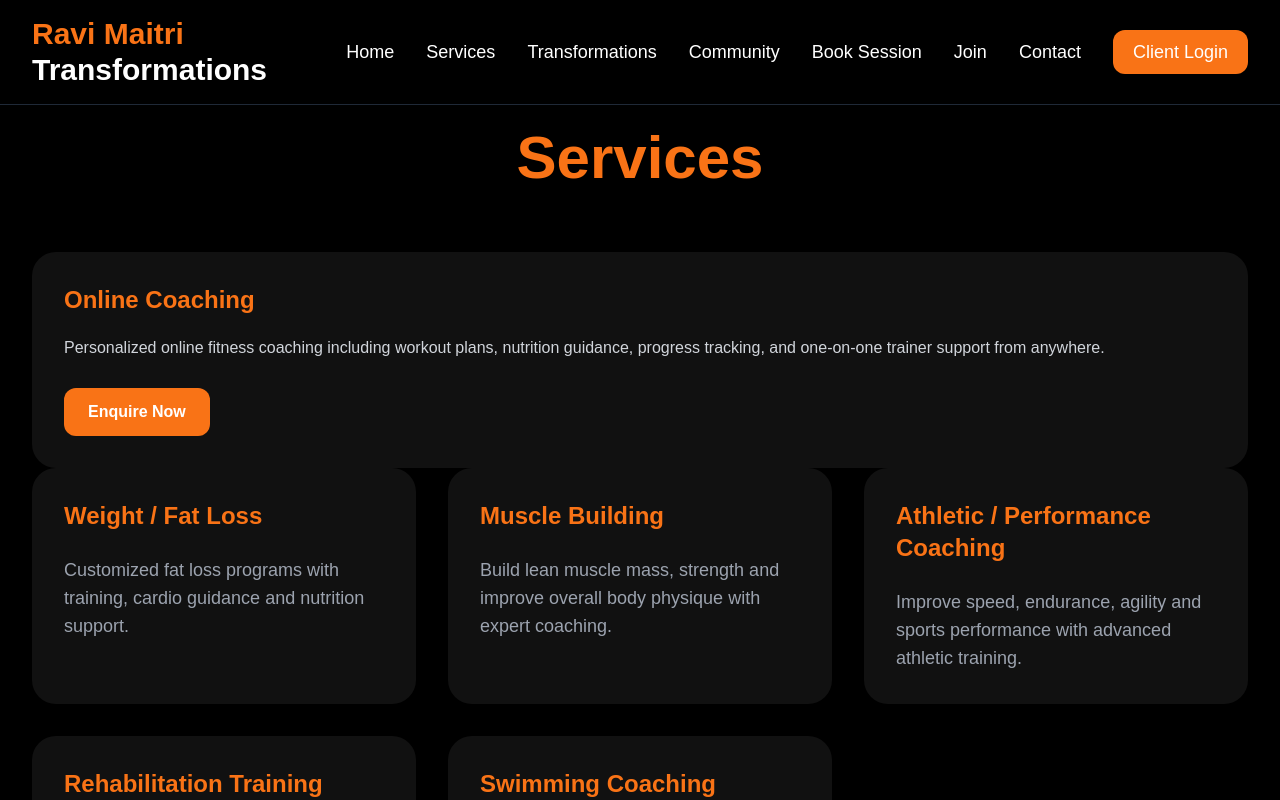
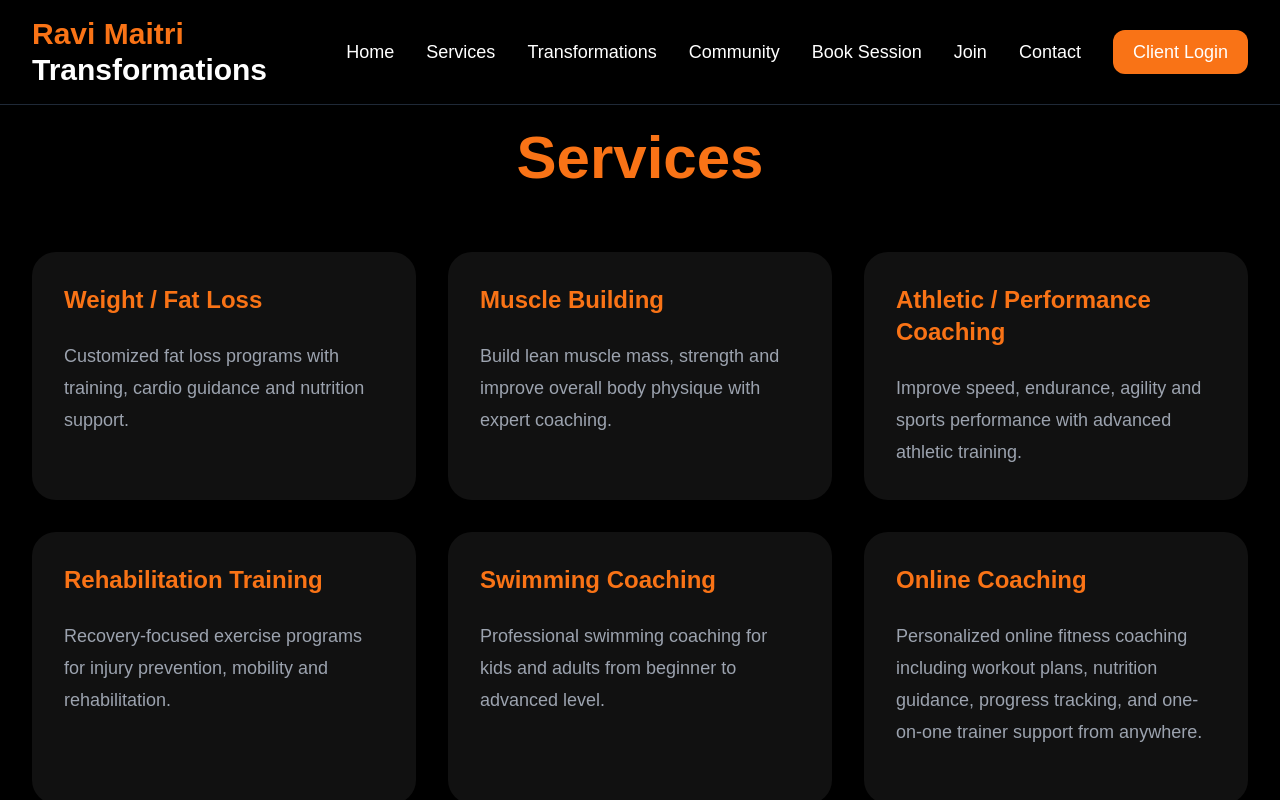
Before and after one commit to lakshumaitri/RaviMaitriTransformations, a React (Vite) app in the folder frontend/: page /services in a window 1280 px wide. Shown: the top 800 px of the page. Built offline with nearby package versions, Linux system fonts and the light colour scheme.

Commit message:
improved ui

```diff
--- a/frontend/src/pages/Services.jsx
+++ b/frontend/src/pages/Services.jsx
@@ -15,33 +15,12 @@ function Services() {
           Services
 
         </h1>
-        <div className="bg-[#111111] p-8 rounded-3xl shadow-lg hover:scale-105 transition">
-
-  <h2 className="text-2xl font-bold text-orange-500 mb-4">
-
-    Online Coaching
-
-  </h2>
-
-  <p className="text-gray-300 leading-8 mb-6">
-
-    Personalized online fitness coaching including workout
-    plans, nutrition guidance, progress tracking, and
-    one-on-one trainer support from anywhere.
-
-  </p>
-
-  <button className="bg-orange-500 hover:bg-orange-600 px-6 py-3 rounded-xl font-bold">
-
-    Enquire Now
-
-  </button>
-
-</div>
 
         <div className="grid sm:grid-cols-2 lg:grid-cols-3 gap-8 max-w-7xl mx-auto">
 
-          <div className="bg-[#111111] p-8 rounded-3xl shadow-lg">
+          {/* WEIGHT LOSS */}
+
+          <div className="bg-[#111111] p-8 rounded-3xl shadow-lg hover:scale-105 transition">
 
             <h2 className="text-2xl font-bold text-orange-500 mb-6">
 
@@ -49,7 +28,7 @@ function Services() {
 
             </h2>
 
-            <p className="text-gray-400 text-lg">
+            <p className="text-gray-400 text-lg leading-8">
 
               Customized fat loss programs with training,
               cardio guidance and nutrition support.
@@ -58,7 +37,9 @@ function Services() {
 
           </div>
 
-          <div className="bg-[#111111] p-8 rounded-3xl shadow-lg">
+          {/* MUSCLE BUILDING */}
+
+          <div className="bg-[#111111] p-8 rounded-3xl shadow-lg hover:scale-105 transition">
 
             <h2 className="text-2xl font-bold text-orange-500 mb-6">
 
@@ -66,7 +47,7 @@ function Services() {
 
             </h2>
 
-            <p className="text-gray-400 text-lg">
+            <p className="text-gray-400 text-lg leading-8">
 
               Build lean muscle mass, strength and improve
               overall body physique with expert coaching.
@@ -75,7 +56,9 @@ function Services() {
 
           </div>
 
-          <div className="bg-[#111111] p-8 rounded-3xl shadow-lg">
+          {/* ATHLETIC */}
+
+          <div className="bg-[#111111] p-8 rounded-3xl shadow-lg hover:scale-105 transition">
 
             <h2 className="text-2xl font-bold text-orange-500 mb-6">
 
@@ -83,7 +66,7 @@ function Services() {
 
             </h2>
 
-            <p className="text-gray-400 text-lg">
+            <p className="text-gray-400 text-lg leading-8">
 
               Improve speed, endurance, agility and sports
               performance with advanced athletic training.
@@ -92,9 +75,9 @@ function Services() {
 
           </div>
 
+          {/* REHAB */}
 
-
-          <div className="bg-[#111111] p-8 rounded-3xl shadow-lg">
+          <div className="bg-[#111111] p-8 rounded-3xl shadow-lg hover:scale-105 transition">
 
             <h2 className="text-2xl font-bold text-orange-500 mb-6">
 
@@ -102,7 +85,7 @@ function Services() {
 
             </h2>
 
-            <p className="text-gray-400 text-lg">
+            <p className="text-gray-400 text-lg leading-8">
 
               Recovery-focused exercise programs for injury
               prevention, mobility and rehabilitation.
@@ -111,7 +94,9 @@ function Services() {
 
           </div>
 
-          <div className="bg-[#111111] p-8 rounded-3xl shadow-lg">
+          {/* SWIMMING */}
+
+          <div className="bg-[#111111] p-8 rounded-3xl shadow-lg hover:scale-105 transition">
 
             <h2 className="text-2xl font-bold text-orange-500 mb-6">
 
@@ -119,7 +104,7 @@ function Services() {
 
             </h2>
 
-            <p className="text-gray-400 text-lg">
+            <p className="text-gray-400 text-lg leading-8">
 
               Professional swimming coaching for kids and
               adults from beginner to advanced level.
@@ -128,6 +113,27 @@ function Services() {
 
           </div>
 
+          {/* ONLINE COACHING */}
+
+          <div className="bg-[#111111] p-8 rounded-3xl shadow-lg hover:scale-105 transition">
+
+            <h2 className="text-2xl font-bold text-orange-500 mb-6">
+
+              Online Coaching
+
+            </h2>
+
+            <p className="text-gray-400 text-lg leading-8 mb-6">
+
+              Personalized online fitness coaching including workout
+              plans, nutrition guidance, progress tracking, and
+              one-on-one trainer support from anywhere.
+
+            </p>
+
+
+
+          </div>
 
         </div>
 
```
